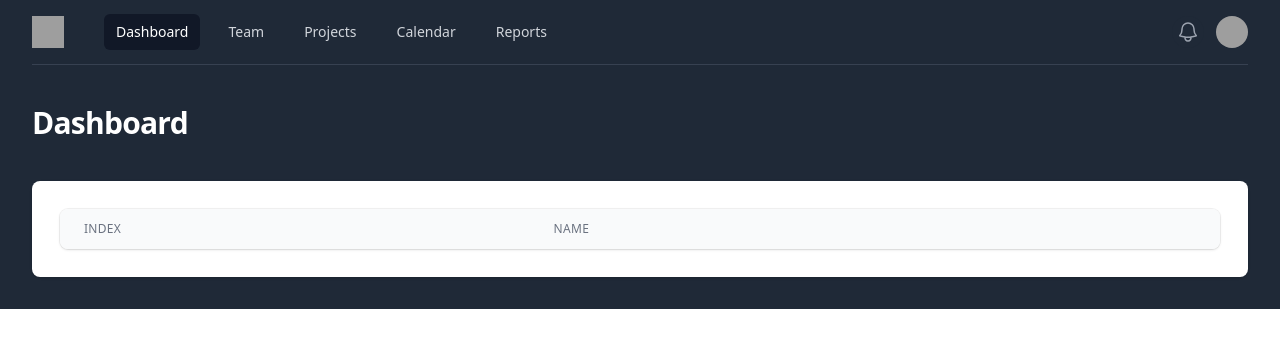
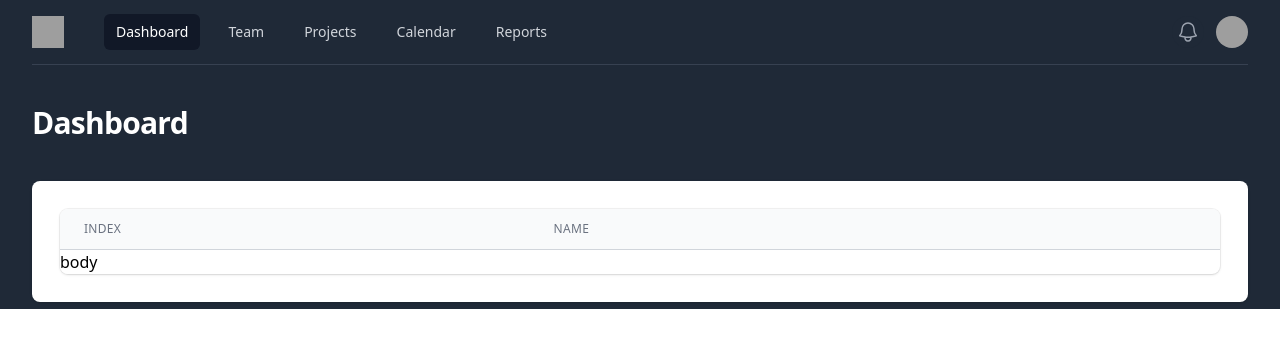
Before and after one commit to vvsrrSunny/dnd-spells-app, a React (Create React App) app: page / in a window 1280 px wide. Shown: the top 348 px of the page. Built offline with nearby package versions, Linux system fonts and the light colour scheme; grey boxes are pictures that could not be loaded.

Commit message:
updated the names

```diff
--- a/src/features/dnd/Dnd.tsx
+++ b/src/features/dnd/Dnd.tsx
@@ -1,10 +1,9 @@
 import TableLayout from "../../layouts/TableLayout";
-import TableLayoutHeader from "./TableLayoutHeader";
+import DndTableHeader from "./DndTableHeader";
 
 const Dnd = () => {
     return (<div>
-        <TableLayout header={<TableLayoutHeader/>}>
-        </TableLayout>
+        <TableLayout header={<DndTableHeader/>} body={<div>body</div>} />
     </div>);
 };
 
--- a/src/features/dnd/TableLayoutHeader.tsx
+++ b/src/features/dnd/DndTableHeader.tsx
@@ -1,6 +1,6 @@
 import TableHeaderCell from "./TableHeaderCell";
 
-const TableLayoutHeader = () => {
+const DndTableHeader = () => {
     return (
         <tr>
             <TableHeaderCell>Index</TableHeaderCell>
@@ -12,4 +12,4 @@ const TableLayoutHeader = () => {
     );
 }
 
-export default TableLayoutHeader;
+export default DndTableHeader;
```
